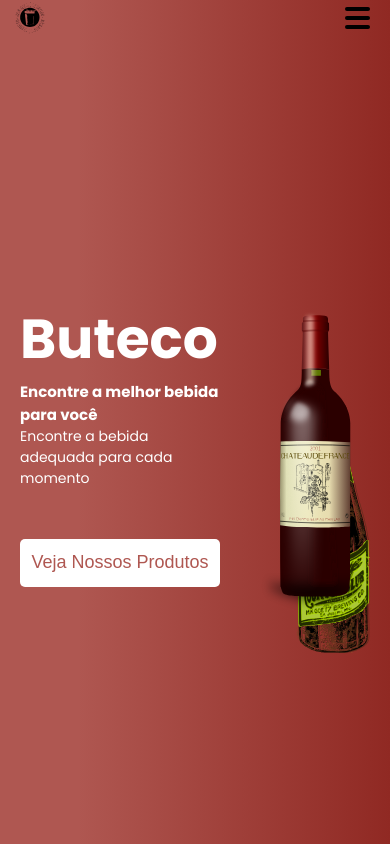
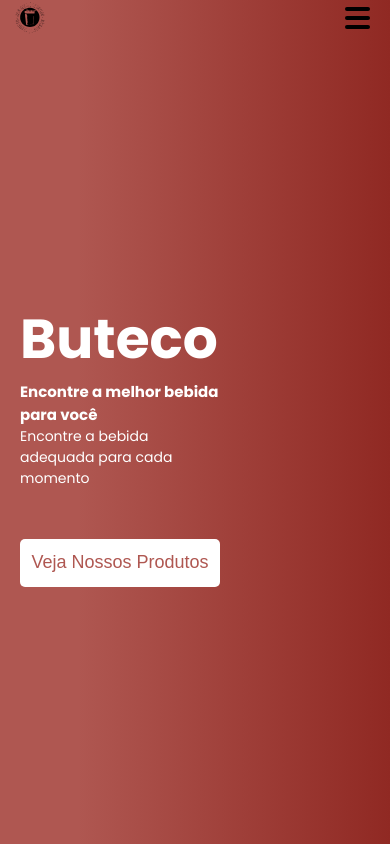
Before and after one commit to Lucas-Braz7x/buteco, a React (Create React App) app: page / in a window 390 px wide. Built offline with nearby package versions, Linux system fonts and the light colour scheme.

Commit message:
Ajusta responsividade da home

```diff
--- a/src/App.jsx
+++ b/src/App.jsx
@@ -1,4 +1,4 @@
-import React, { useEffect } from 'react';
+import React from 'react';
 import { BrowserRouter, Route, Routes } from 'react-router-dom';
 import { Header } from './components/Header';
 import { Home } from './pages/Home';
--- a/src/components/Banner/styles.js
+++ b/src/components/Banner/styles.js
@@ -53,21 +53,59 @@ export const BeerImageContainer = styled.div`
   img:nth-child(1) {
     position: absolute;
     bottom: -20px;
-    left: 50%;
+    right: 200px;
   }
   img:nth-child(2) {
     position: absolute;
     bottom: 20px;
-    left: 55%;
+    right: 0px;
   }
   img:nth-child(3) {
     position: absolute;
     bottom: 20px;
-    left: 26%;
+    right: 315px;
+  }
+
+  @media (max-width: 925px) {
+    max-height: 300px;
+    max-width: 300px;
+
+    img:nth-child(1) {
+      right: 150px;
+    }
+    img:nth-child(3) {
+      right: 270px;
+    }
+  }
+
+  @media (max-width: 925px) {
+    max-height: 300px;
+    max-width: 300px;
+
+    img:nth-child(1) {
+      right: 60px;
+    }
+    img:nth-child(3) {
+      right: 130px;
+    }
   }
 `;
 
 export const BeerImage = styled.img`
   max-height: 400px;
   max-width: 400px;
+
+  @media (max-width: 925px) {
+    min-height: 200px;
+    min-width: 200px;
+  }
+
+  @media (max-width: 850px) {
+    max-height: 200px;
+    max-width: 200px;
+  }
+
+  @media (max-width: 550px) {
+    display: none;
+  }
 `;
```
